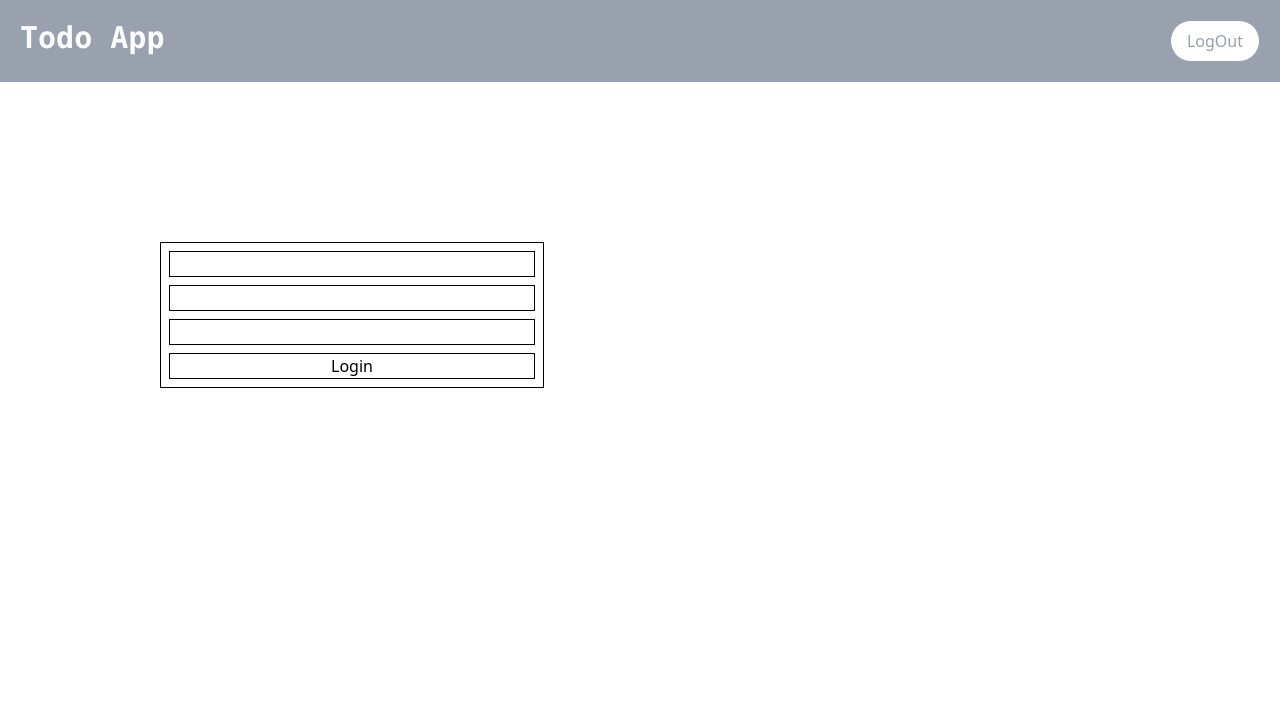
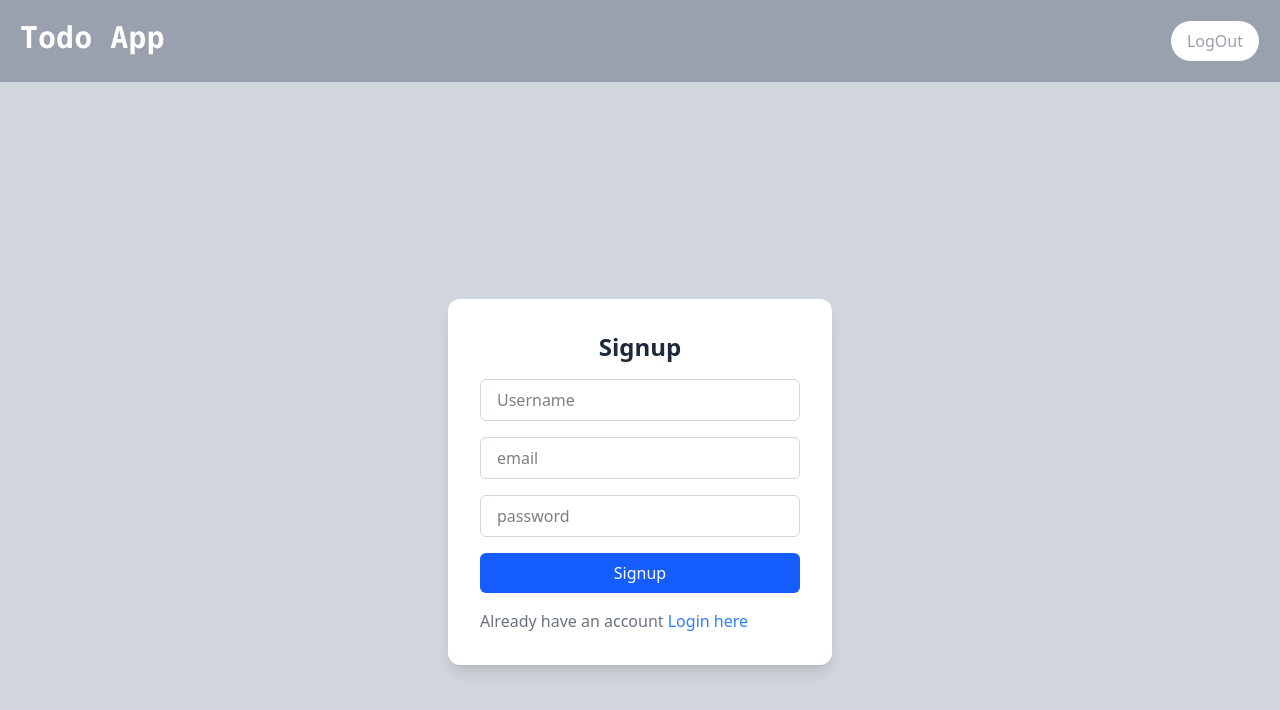
Before and after one commit to Ahnaf-Hamid/todo-app-mern, a React (Vite) app in the folder frontend/: page / in a window 1280 px wide. Shown: the top 710 px of the page. Built offline with nearby package versions, Linux system fonts and the light colour scheme.

Commit message:
login frontend commited

```diff
--- a/frontend/src/pages/Login.jsx
+++ b/frontend/src/pages/Login.jsx
@@ -1,13 +1,34 @@
-import React from "react";
+import React, { useState } from "react";
 
 const Login = () => {
+  const [currentState,setCurrentState] = useState('Signup')
+
+  const handleSubmit = async (e) => {
+    e.preventDefault()
+    try {
+
+    } catch (error) {
+      console.log(error);
+    }
+  }
+
   return (
-    <div className="border w-96 relative left-40 top-40">
-      <form className="flex flex-col gap-2 p-2">
-        <input type="text" className="border " />
-        <input type="email" className="border " />
-        <input type="password" className="border " />
-        <button type="submit" className="border">Login</button>
+    <div className="flex justify-center items-center h-screen bg-gray-300">
+      <form onSubmit={handleSubmit} className="bg-white shadow-lg rounded-xl w-96 p-8 flex flex-col gap-4 mx-2">
+        <h2 className="text-2xl font-semibold text-center text-gray-800">
+          {currentState}
+        </h2>
+        {currentState === 'Signup' && <input type="text" placeholder="Username" className="w-full border border-gray-300 rounded-md px-4 py-2 focus:outline-none focus:ring-2 focus:ring-blue-500" required/>}
+        <input type="email" placeholder="email" className="w-full border border-gray-300 rounded-md px-4 py-2 focus:outline-none focus:ring-2 focus:ring-blue-500" required/>
+        <input type="password" placeholder="password" className="w-full border border-gray-300 rounded-md px-4 py-2 focus:outline-none focus:ring-2 focus:ring-blue-500" required/>
+        <button type="submit" className="w-full bg-blue-600 text-white py-2 rounded-md hover:bg-blue-700 cursor-pointer">
+          {currentState}
+        </button>
+        {currentState === 'Signup' ? (
+          <p className="text-gray-500">Already have an account <span onClick={()=>setCurrentState('Login')} className="text-blue-500 cursor-pointer">Login here</span></p>
+        ) : (
+          <p className="text-gray-500">Don't have an account <span onClick={()=>setCurrentState('Signup')} className="text-blue-500 cursor-pointer">Signup here</span></p>
+        )}
       </form>
     </div>
   );
```
